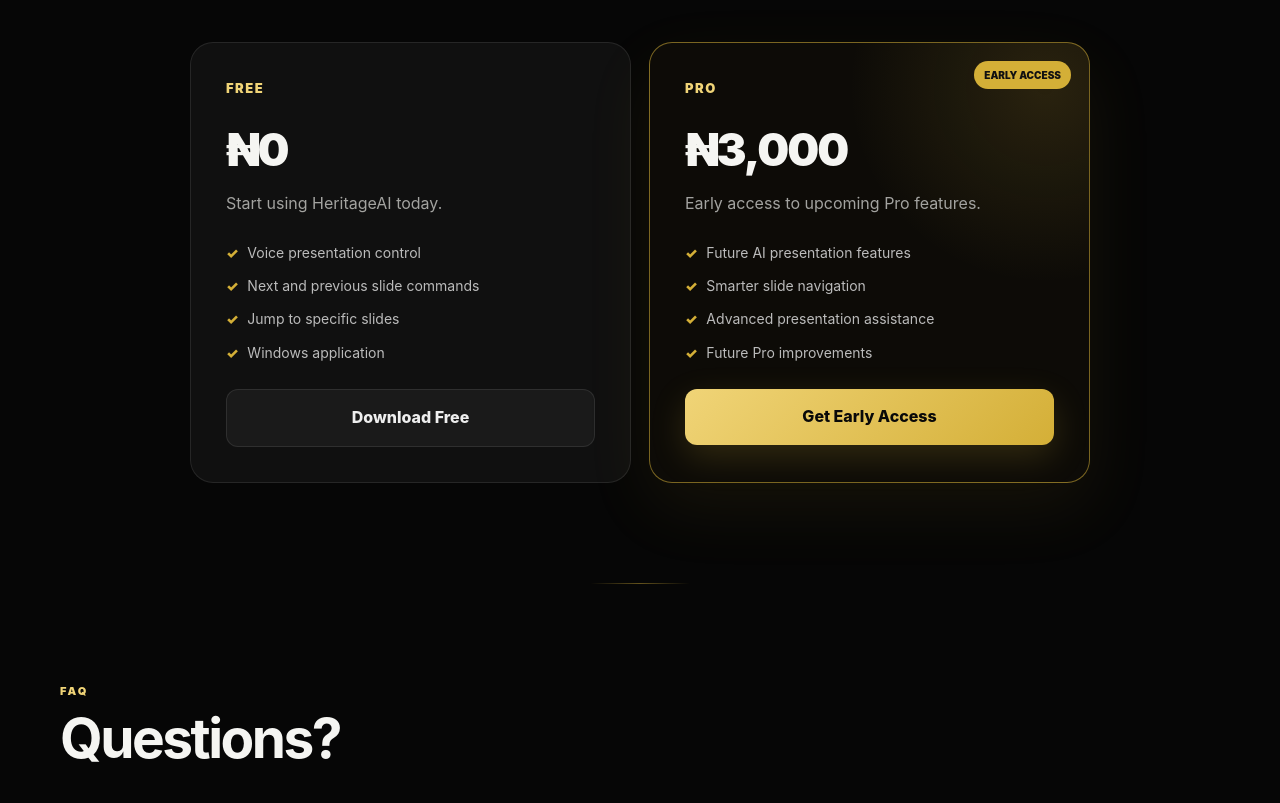
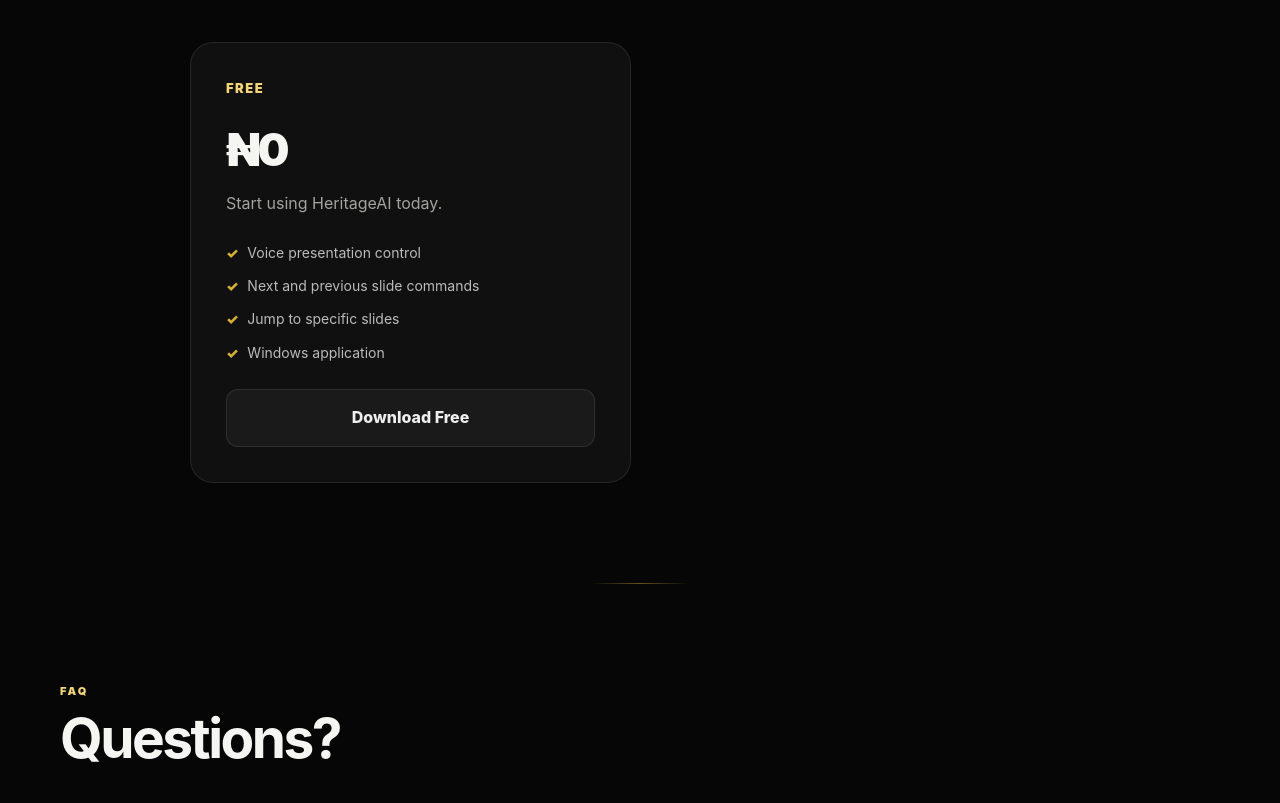
Before and after one commit to Herrie23-dev/HeritageAI, a plain HTML site: page index.html in a window 1280 px wide. Shown: the part 6377-7180 px from the top of the page. Drawn offline with nearby package versions, Linux system fonts and the light colour scheme.

Commit message:
Remove Pro price card from index.html
Removed the Pro price card section from the HTML.

```diff
--- a/index.html
+++ b/index.html
@@ -2566,48 +2566,7 @@
 
       </div>
 
-
-      <div class="price-card pro">
-
-        <span class="popular">
-          EARLY ACCESS
-        </span>
-
-        <div class="price-name">
-          Pro
-        </div>
-
-        <div class="price">
-          ₦3,000
-        </div>
-
-        <p>
-          Early access to upcoming Pro features.
-        </p>
-
-        <ul class="features-list">
-
-          <li>Future AI presentation features</li>
-          <li>Smarter slide navigation</li>
-          <li>Advanced presentation assistance</li>
-          <li>Future Pro improvements</li>
-
-        </ul>
-
-        <a
-          class="btn btn-primary full-btn"
-          href="https://paystack.com/pay/heritageai"
-          target="_blank"
-          rel="noopener noreferrer"
-        >
-          Get Early Access
-        </a>
-
-      </div>
-
     </div>
-
-  </div>
 
 </section>
 
```
